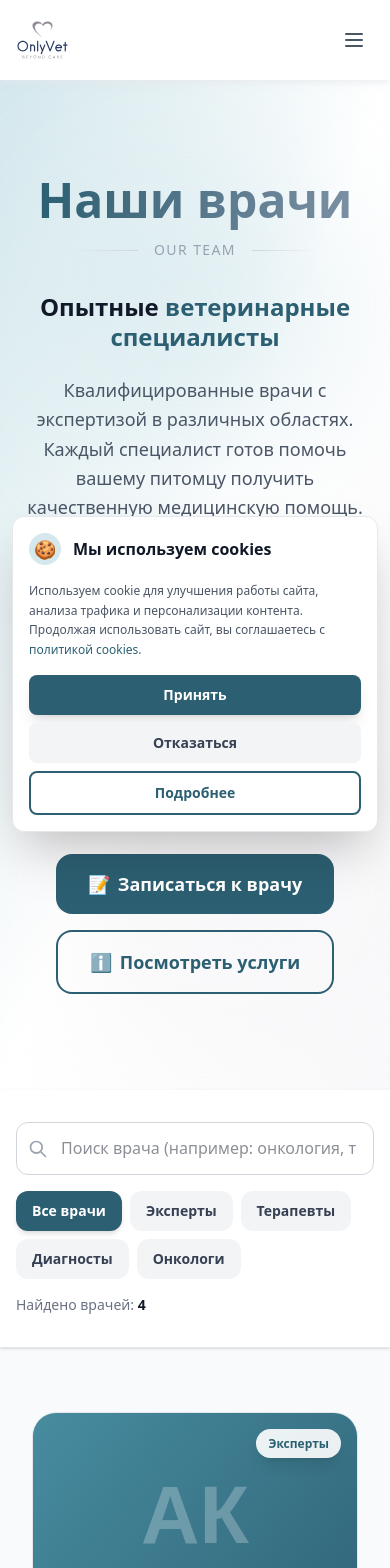
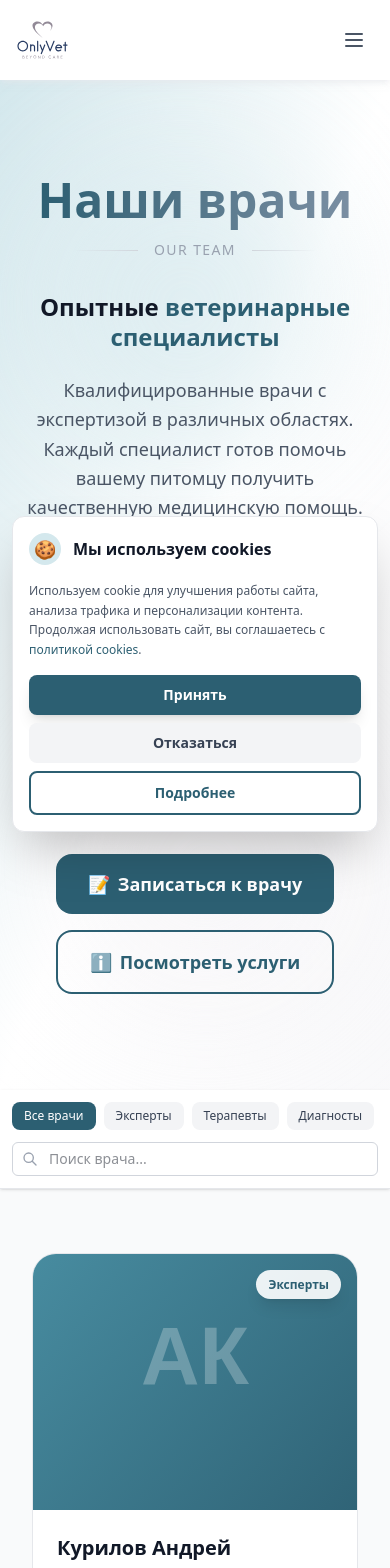
Before and after one commit to Stalser/Onlyvet-news3, a Next.js app: page /doctors in a window 390 px wide. Shown: the top 1568 px of the page. Built offline with nearby package versions, Linux system fonts and the light colour scheme.

Commit message:
feat: add mobile-friendly filters to doctors page
- Add horizontal scroll for specialization filters on mobile
- Compact search bar with icon on mobile
- Keep desktop version unchanged
- Match services page filter pattern

```diff
--- a/src/app/doctors/page.tsx
+++ b/src/app/doctors/page.tsx
@@ -128,8 +128,51 @@ export default function DoctorsPage() {
       </section>
 
       {/* Фильтры */}
-      <section className="py-8 bg-white border-b border-gray-200 sticky top-20 z-40 shadow-sm">
-        <div className="max-w-7xl mx-auto px-4 sm:px-6 lg:px-8">
+      <section className="py-3 bg-white border-b border-gray-200 sticky top-[80px] md:top-[84px] z-40 shadow-sm">
+        <div className="max-w-7xl mx-auto px-3 sm:px-4 lg:px-8">
+          {/* Мобильная версия - горизонтальный скролл */}
+          <div className="sm:hidden">
+            {/* Специализации - горизонтальный скролл */}
+            <div className="overflow-x-auto overflow-y-hidden -mx-1 px-1">
+              <div className="flex gap-2 whitespace-nowrap pb-1">
+                {(Object.keys(specializationLabels) as Specialization[]).map((spec) => (
+                  <button
+                    key={spec}
+                    onClick={() => setSelectedSpecialization(spec)}
+                    className={`px-3 py-1.5 rounded-lg text-xs font-medium transition-all flex-shrink-0 ${
+                      selectedSpecialization === spec
+                        ? 'bg-primary text-white'
+                        : 'bg-gray-100 text-gray-700 hover:bg-gray-200'
+                    }`}
+                  >
+                    {specializationLabels[spec]}
+                  </button>
+                ))}
+              </div>
+            </div>
+
+            {/* Поиск + Сброс */}
+            <div className="flex items-center gap-2 mt-2">
+              <div className="flex-1 relative">
+                <input
+                  type="text"
+                  value={searchQuery}
+                  onChange={(e) => setSearchQuery(e.target.value)}
+                  placeholder="Поиск врача..."
+                  className="w-full px-3 py-1.5 pl-9 rounded-md border border-gray-300 focus:ring-2 focus:ring-primary text-sm outline-none"
+                />
+                <svg className="absolute left-2.5 top-1/2 -translate-y-1/2 w-4 h-4 text-gray-400" fill="none" stroke="currentColor" viewBox="0 0 24 24">
+                  <path strokeLinecap="round" strokeLinejoin="round" strokeWidth={2} d="M21 21l-6-6m2-5a7 7 0 11-14 0 7 7 0 0114 0z" />
+                </svg>
+              </div>
+              {hasActiveFilters && (
+                <button onClick={clearFilters} className="px-2.5 py-1.5 text-xs text-primary hover:text-primary-dark font-medium flex-shrink-0">✕</button>
+              )}
+            </div>
+          </div>
+
+          {/* Десктопная версия (sm и выше) */}
+          <div className="hidden sm:block">
             <div className="space-y-4">
               <div className="flex flex-col lg:flex-row gap-4">
                 {/* Поиск */}
@@ -179,9 +222,10 @@ export default function DoctorsPage() {
                     onClick={clearFilters}
                     className="text-sm text-primary hover:text-primary-dark font-semibold"
                   >
-                  Сбросить фильтры
+                    ✕ Сбросить фильтры
                   </button>
                 )}
+              </div>
             </div>
           </div>
         </div>
```
Also changed, not shown: 1 other file (tests, documents, lock files or other folders). Lines whose indentation alone changed are shown as unchanged.
